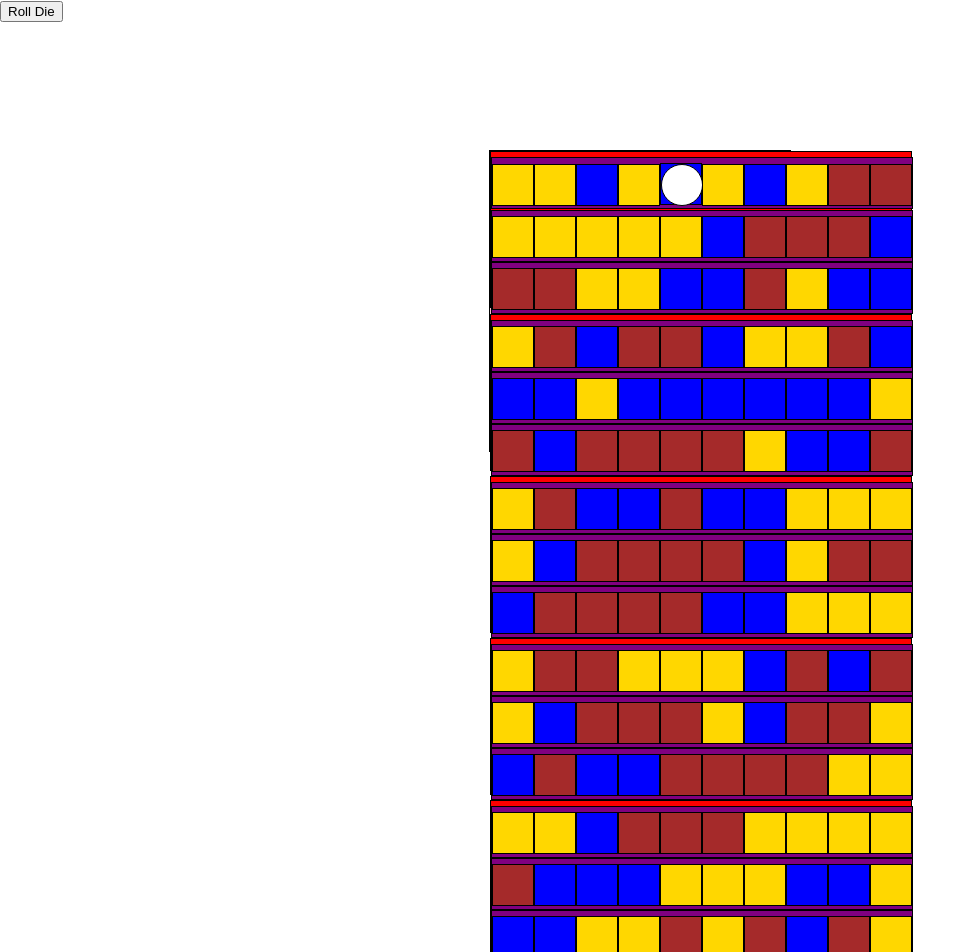
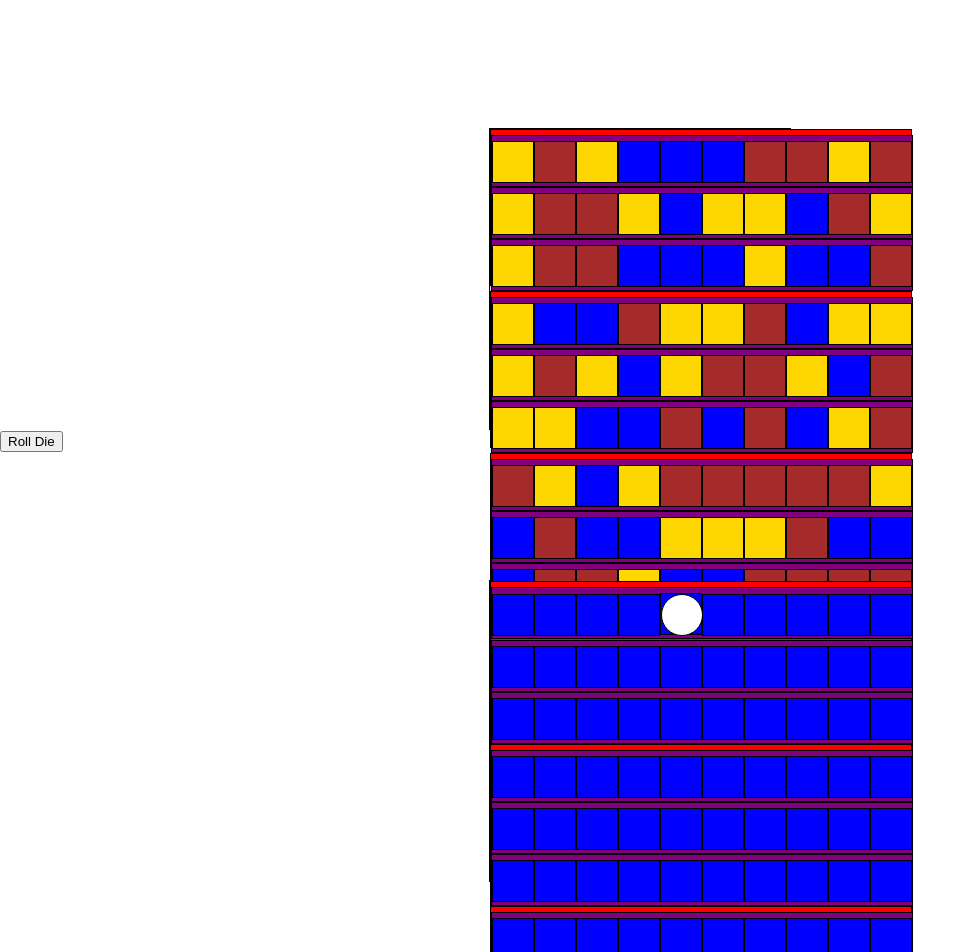
Before and after one commit to Team-Dragon-Slayers/dragon-slayers, a React (Create React App) app: page / in a window 1280 px wide. Shown: the top 952 px of the page, without its empty margins (0-976 px from the left). Built offline with nearby package versions, Linux system fonts and the light colour scheme.

Commit message:
probably made it worse

```diff
--- a/src/App.js
+++ b/src/App.js
@@ -1,15 +1,10 @@
-import React, {useEffect, useState} from 'react';
-import logo from './logo.svg';
+import React from 'react';
 import './App.css';
-import Gameboard from './components/Gameboard/Gameboard'
-import CardRow from './components/CardRow/CardRow';
-import Player from './components/Player/Player';
+import GameBoardOverlay from './GameBoardOverlay';
+import GameBoard from './components/Gameboard/Gameboard';
+
 
 const App = () => {
-
-  const [playerLocation, setPlayerLocation] = useState({zone: 1, row: 1, space: 1});
-
-
 
   const findTypeOfSquare = () => {
     let type = Math.floor(Math.random() * 3);
@@ -20,114 +15,13 @@ const App = () => {
     } else return "Blank"
   }
 
-  const handlePlayerMovement = () => {
-      let dieRoll = Math.ceil(Math.random() * 6);
-      let newLocation = dieRoll + playerLocation.space;
-      let row = playerLocation.row;
-      let zone = playerLocation.zone;
-      let space = playerLocation.space;
-      if (newLocation > 10){
-        row++;
-        if(row > 5){  // if exiting zone, stay on last space for boss
-          zone++;
-        }
-        space = newLocation-10;
-      }
-      else space += dieRoll;
-      setPlayerLocation({
-        zone, row, space
-      });
-  }
-
-
-  useEffect(() => {
-    handlePlayerMovement();
-  }, []);
-
-  // const handlePlayerMovement = () => {
-  //   let dieRoll = Math.ceil(Math.random() * 6);
-  //   let newLocation = dieRoll + playerLocation.space;
-  //   let row = playerLocation.row;
-  //   let zone = playerLocation.zone;
-  //   let space = playerLocation.space;
-  //   if (newLocation > 10){
-  //     row++;
-  //     if(row > 5){  // if exiting zone, stay on last space for boss
-  //       zone++;
-  //     }
-  //     space = newLocation-10;
-  //   }
-  //   else space += dieRoll;
-  //   setPlayerLocation({
-  //     zone: zone, row: row, space: space
-  //   });
-  // }
-
-
-  //  handlePlayerMovement = (e) => {
-  //   e.preventDefault();
-  //   let dieRoll = Math.ceil(Math.random() * 6);
-  //   let newLocation = dieRoll + this.state.playerLocation.space;
-  //   let row = this.state.playerLocation.row;
-  //   let zone = this.state.playerLocation.zone;
-  //   let space = this.state.playerLocation.space;
-  //   if (newLocation > 10){
-  //     row++;
-  //     if(row > 5){  // if exiting zone, stay on last space for boss
-  //       zone++;
-  //     }
-  //     space = newLocation-10;
-  //   }
-  //   else space += dieRoll;
-  //   console.log(dieRoll);
-  //   this.setState({
-  //     playerLocation: {zone: zone, row: row, space: space}
-
-  //   });
-  //   console.log(this.state)
-  // }
-
-  //  setPlayerLocation = (state,props) => {
-  //   let dieRoll = Math.ceil(Math.random() * 6);
-  //   let newLocation = dieRoll + this.state.playerLocation.space;
-  //   let row = this.state.playerLocation.row;
-  //   let zone = this.state.playerLocation.zone;
-  //   let space = this.state.playerLocation.space;
-  //   if (newLocation > 10){
-  //     row++;
-  //     if(row > 5){  // if exiting zone, stay on last space for boss
-  //       zone++;
-  //     }
-  //     space = newLocation-10;
-  //   }
-  //   else space += dieRoll;
-  //   console.log(dieRoll);
-
-  //   const actuallySetState = (state, props) => {
-  //     return  {
-  //     zone: state.playerLocation.zone,
-  //     row: state.playerLocation.row,
-  //     space: state.playerLocation.space
-  //   }}
-  //   this.setState(actuallySetState);
-  //   // console.log(this.state)
-  // }
-
-  // this.setState(handlePlayerMovement);
 
     return (
       <>
-      <button type="button" onClick={() => handlePlayerMovement()}>Roll Die</button>
-      <Gameboard
-        playerLocation={playerLocation}
-        findTypeOfSquare={findTypeOfSquare}/>
-      {/* <Player /> */}
-      <CardRow />
-
-
-
+      <GameBoard findTypeOfSquare={findTypeOfSquare} />
+      <GameBoardOverlay />
       </>
     );
-    }
+}
 
 export default App;
--- /dev/null
+++ b/src/GameBoardOverlay.jsx
@@ -0,0 +1,117 @@
+import React, {useEffect, useState} from 'react';
+import Gameboard from './components/Gameboard/Gameboard'
+import CardRow from './components/CardRow/CardRow';
+
+const GameBoardOverlay = () => {
+
+  const [playerLocation, setPlayerLocation] = useState({zone: 1, row: 1, space: 1});
+
+  const handlePlayerMovement = () => {
+      let dieRoll = Math.ceil(Math.random() * 6);
+      let newLocation = dieRoll + playerLocation.space;
+      let row = playerLocation.row;
+      let zone = playerLocation.zone;
+      let space = playerLocation.space;
+      if (newLocation > 10){
+        row++;
+        if(row > 5){  // if exiting zone, stay on last space for boss
+          zone++;
+        }
+        space = newLocation-10;
+      }
+      else space += dieRoll;
+      setPlayerLocation({
+        zone, row, space
+      });
+  }
+
+
+  useEffect(() => {
+    handlePlayerMovement();
+  }, []);
+
+  // const handlePlayerMovement = () => {
+  //   let dieRoll = Math.ceil(Math.random() * 6);
+  //   let newLocation = dieRoll + playerLocation.space;
+  //   let row = playerLocation.row;
+  //   let zone = playerLocation.zone;
+  //   let space = playerLocation.space;
+  //   if (newLocation > 10){
+  //     row++;
+  //     if(row > 5){  // if exiting zone, stay on last space for boss
+  //       zone++;
+  //     }
+  //     space = newLocation-10;
+  //   }
+  //   else space += dieRoll;
+  //   setPlayerLocation({
+  //     zone: zone, row: row, space: space
+  //   });
+  // }
+
+
+  //  handlePlayerMovement = (e) => {
+  //   e.preventDefault();
+  //   let dieRoll = Math.ceil(Math.random() * 6);
+  //   let newLocation = dieRoll + this.state.playerLocation.space;
+  //   let row = this.state.playerLocation.row;
+  //   let zone = this.state.playerLocation.zone;
+  //   let space = this.state.playerLocation.space;
+  //   if (newLocation > 10){
+  //     row++;
+  //     if(row > 5){  // if exiting zone, stay on last space for boss
+  //       zone++;
+  //     }
+  //     space = newLocation-10;
+  //   }
+  //   else space += dieRoll;
+  //   console.log(dieRoll);
+  //   this.setState({
+  //     playerLocation: {zone: zone, row: row, space: space}
+
+  //   });
+  //   console.log(this.state)
+  // }
+
+  //  setPlayerLocation = (state,props) => {
+  //   let dieRoll = Math.ceil(Math.random() * 6);
+  //   let newLocation = dieRoll + this.state.playerLocation.space;
+  //   let row = this.state.playerLocation.row;
+  //   let zone = this.state.playerLocation.zone;
+  //   let space = this.state.playerLocation.space;
+  //   if (newLocation > 10){
+  //     row++;
+  //     if(row > 5){  // if exiting zone, stay on last space for boss
+  //       zone++;
+  //     }
+  //     space = newLocation-10;
+  //   }
+  //   else space += dieRoll;
+  //   console.log(dieRoll);
+
+  //   const actuallySetState = (state, props) => {
+  //     return  {
+  //     zone: state.playerLocation.zone,
+  //     row: state.playerLocation.row,
+  //     space: state.playerLocation.space
+  //   }}
+  //   this.setState(actuallySetState);
+  //   // console.log(this.state)
+  // }
+
+  // this.setState(handlePlayerMovement);
+
+    return (
+      <>
+      <button type="button" onClick={() => handlePlayerMovement()}>Roll Die</button>
+      <Gameboard
+        playerLocation={playerLocation} />
+      <CardRow />
+
+
+
+      </>
+    );
+    }
+
+export default GameBoardOverlay;
--- a/src/components/Gameboard/Gameboard.jsx
+++ b/src/components/Gameboard/Gameboard.jsx
@@ -8,7 +8,8 @@ const zones=[1,2,3,4,5];
 const Gameboard = (props) => {
     return (
         <div className={styles.GameBoard}>
-        {zones.map((el)=>
+        {props.playerLocation ?
+            zones.map((el)=>
                 props.playerLocation.zone === el ?
                 <Zone
                     playerLocation={props.playerLocation}
@@ -18,8 +19,18 @@ const Gameboard = (props) => {
                 <Zone
                     zone={el}
                     findTypeOfSquare={props.findTypeOfSquare}
-            />
-        )}
+                />)
+            :
+            zones.map((el) =>
+            props.findTypeOfSquare ?
+            <Zone
+            zone={el}
+            findTypeOfSquare={props.findTypeOfSquare} />
+            :
+            <Zone zone={el} />
+            )
+
+        }
 
         </div>
 
--- a/src/components/SquareRow/SquareRow.jsx
+++ b/src/components/SquareRow/SquareRow.jsx
@@ -15,26 +15,34 @@ const SquareRow = (props) => {
                     zone={props.zone}
                     row={props.row}
                     space={el}
-                    type={props.findTypeOfSquare()}
+                    // type={props.findTypeOfSquare()}
                 /> :
                 <SquareSpace
                     zone={props.zone}
                     row={props.row}
                     space={el}
-                    type={props.findTypeOfSquare()}
+                    // type={props.findTypeOfSquare()}
 
                 />
                 )
             :
             <>
             {spaces.map((el) =>
-            <SquareSpace
+            props.findTypeOfSquare ?
+                <SquareSpace
                 zone={props.zone}
                 row={props.row}
                 space={el}
                 type={props.findTypeOfSquare()}
-            />
-            )}
+                />
+                :
+                <SquareSpace
+                zone={props.zone}
+                row={props.row}
+                space={el}
+                />
+
+                )}
             </>
             }
         </div>
--- a/src/components/SquareSpace/SquareSpace.jsx
+++ b/src/components/SquareSpace/SquareSpace.jsx
@@ -16,13 +16,27 @@ const color = (typeOfSquare) => {
 const SquareSpace = (props) => {
     return (
         <>
-        <div className={styles.SquareSpace} style={{backgroundColor: color(props.type)}}>
+        {props.type ?
+        <div
+        className={styles.SquareSpace}
+        style={{backgroundColor: color(props.type)}}>
             {props.playerLocation ?
             <Player />
             :
             <></>
             }
         </div>
+        :
+        <div
+        className={styles.SquareSpace}
+        style={{backgroundColor: color(props.type)}}>
+            {props.playerLocation ?
+            <Player />
+            :
+            <></>
+            }
+        </div>
+    }
         </>
     );
 }
--- a/src/components/Zone/Zone.jsx
+++ b/src/components/Zone/Zone.jsx
@@ -14,16 +14,17 @@ const Zone = (props) => {
                     playerLocation={props.playerLocation}
                     zone={props.zone}
                     row={el}
-                    findTypeOfSquare={props.findTypeOfSquare}
+                    // findTypeOfSquare={props.findTypeOfSquare}
 
                 /> :
                 <SquareRow
                     zone={props.zone}
                     row={el}
-                    findTypeOfSquare={props.findTypeOfSquare}
+                    // findTypeOfSquare={props.findTypeOfSquare}
                     />
                 )
             :
+            props.findTypeOfSquare ?
             <>
             <SquareRow
             zone={props.zone}
@@ -40,8 +41,25 @@ const Zone = (props) => {
             row={rows[2]}
             findTypeOfSquare={props.findTypeOfSquare}
             />
+            </>
+             :
+            <>
+          <SquareRow
+            zone={props.zone}
+            row={rows[0]}
+
+            />
+            <SquareRow
+            zone={props.zone}
+            row={rows[1]}
+            />
+            <SquareRow
+            zone={props.zone}
+            row={rows[2]}
+            />
 
             </>
+
         }
         </div>
 
```
Lines whose indentation alone changed are shown as unchanged.
